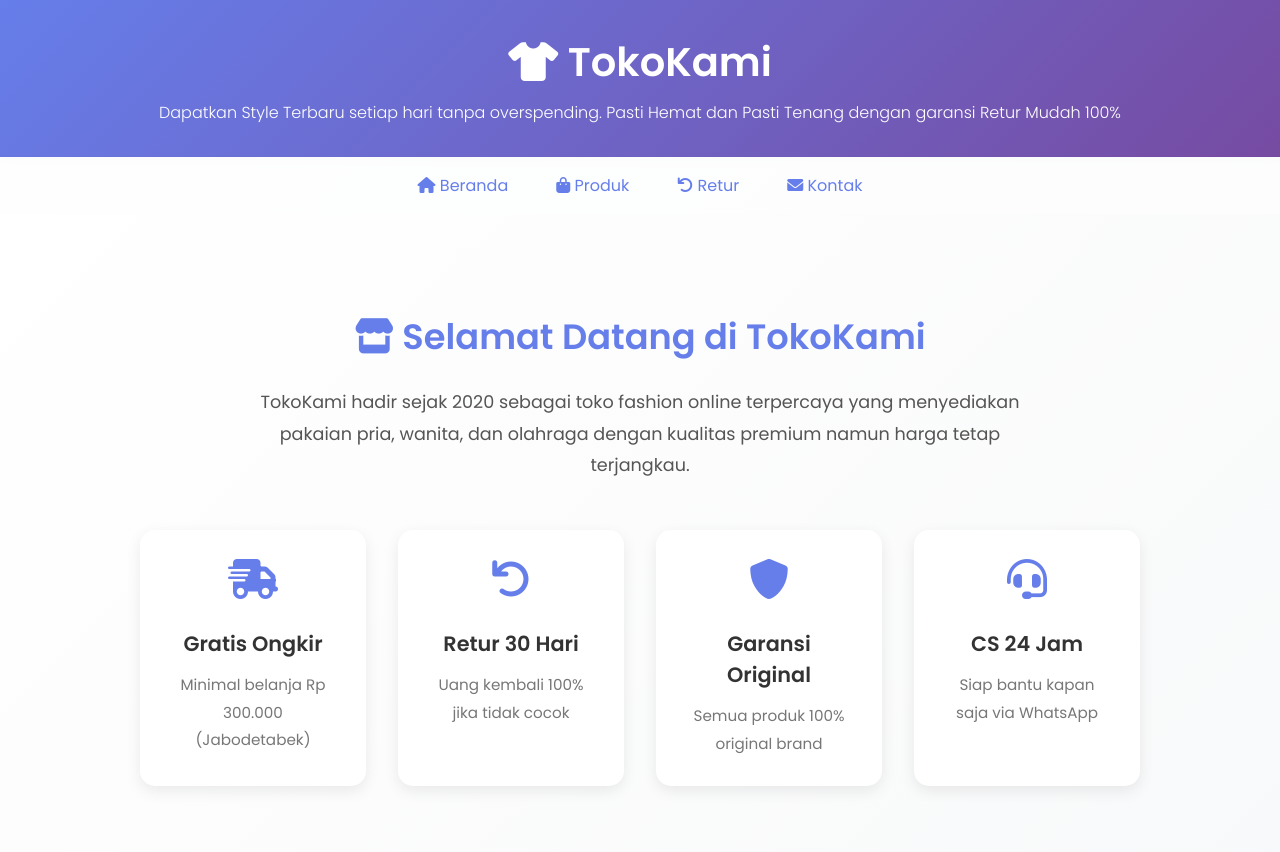
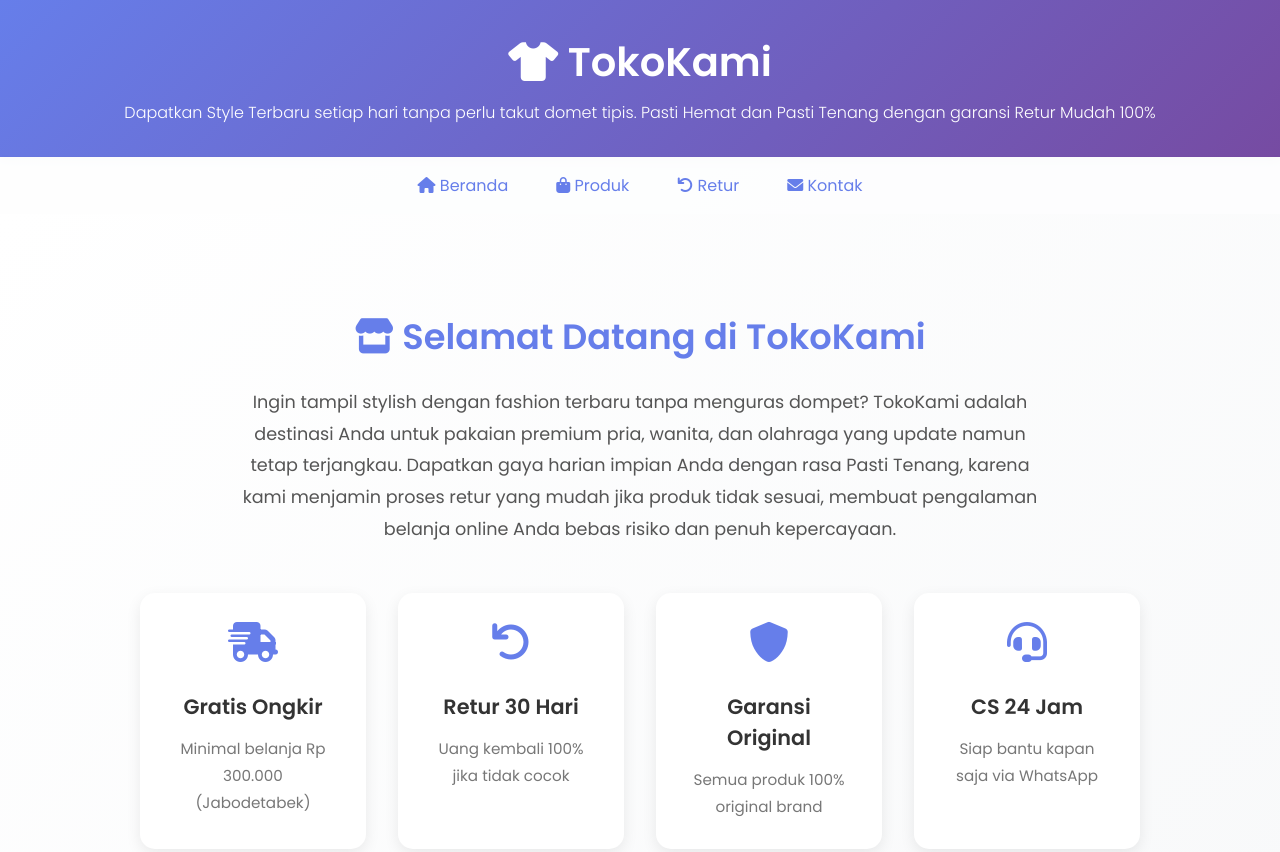
Before and after one commit to athaullahathar-afk/TokoKami_, a plain HTML site: page index.html in a window 1280 px wide. Shown: the top 852 px of the page. Drawn offline with Linux system fonts and the light colour scheme.

Commit message:
Update index.html 1_

```diff
--- a/index.html
+++ b/index.html
@@ -199,7 +199,7 @@
 
     <header>
         <h1><i class="fas fa-tshirt"></i> TokoKami</h1>
-        <p>Dapatkan Style Terbaru setiap hari tanpa overspending. Pasti Hemat dan Pasti Tenang dengan garansi Retur Mudah 100%</p>
+        <p>Dapatkan Style Terbaru setiap hari tanpa perlu takut domet tipis. Pasti Hemat dan Pasti Tenang dengan garansi Retur Mudah 100%</p>
     </header>
 
     <nav>
@@ -215,7 +215,7 @@
             <div class="about-content">
                 <h2><i class="fas fa-store"></i> Selamat Datang di TokoKami</h2>
                 <p>
-                    TokoKami hadir sejak 2020 sebagai toko fashion online terpercaya yang menyediakan pakaian pria, wanita, dan olahraga dengan kualitas premium namun harga tetap terjangkau.
+                    Ingin tampil stylish dengan fashion terbaru tanpa menguras dompet? TokoKami adalah destinasi Anda untuk pakaian premium pria, wanita, dan olahraga yang update namun tetap terjangkau. Dapatkan gaya harian impian Anda dengan rasa Pasti Tenang, karena kami menjamin proses retur yang mudah jika produk tidak sesuai, membuat pengalaman belanja online Anda bebas risiko dan penuh kepercayaan.
                 </p>
                 <div class="features">
                     <div class="feature">
```
